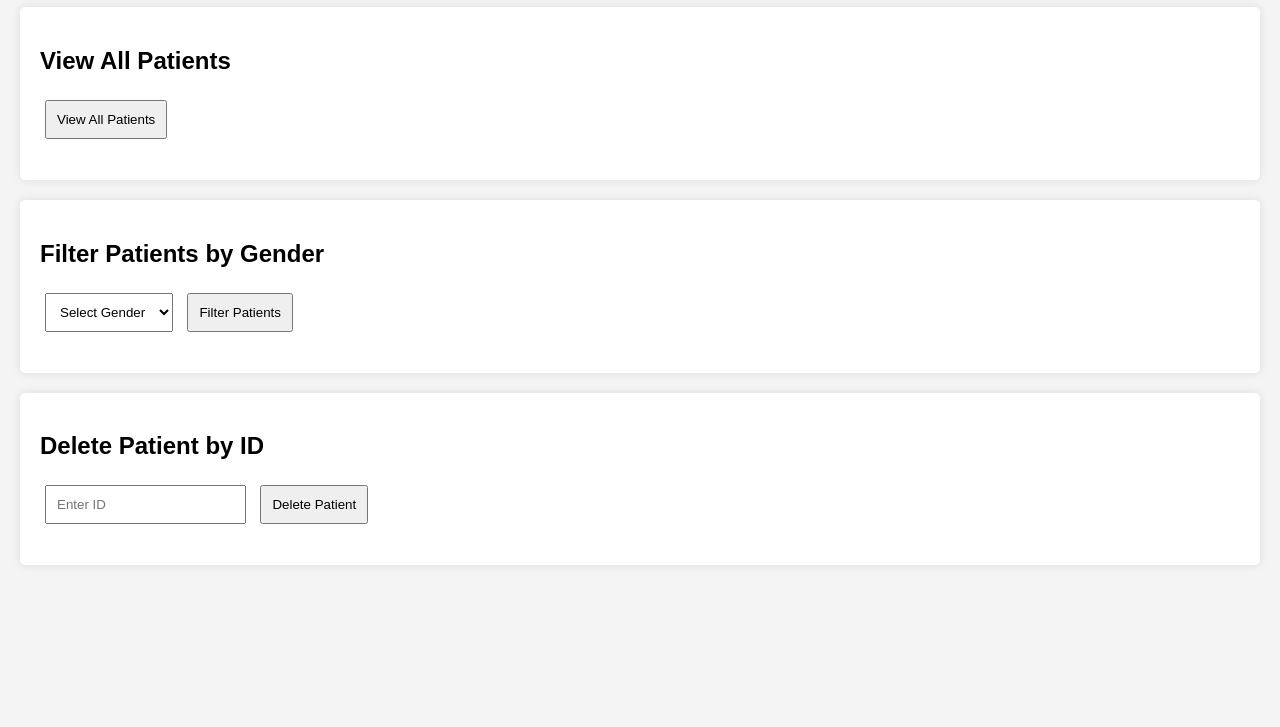
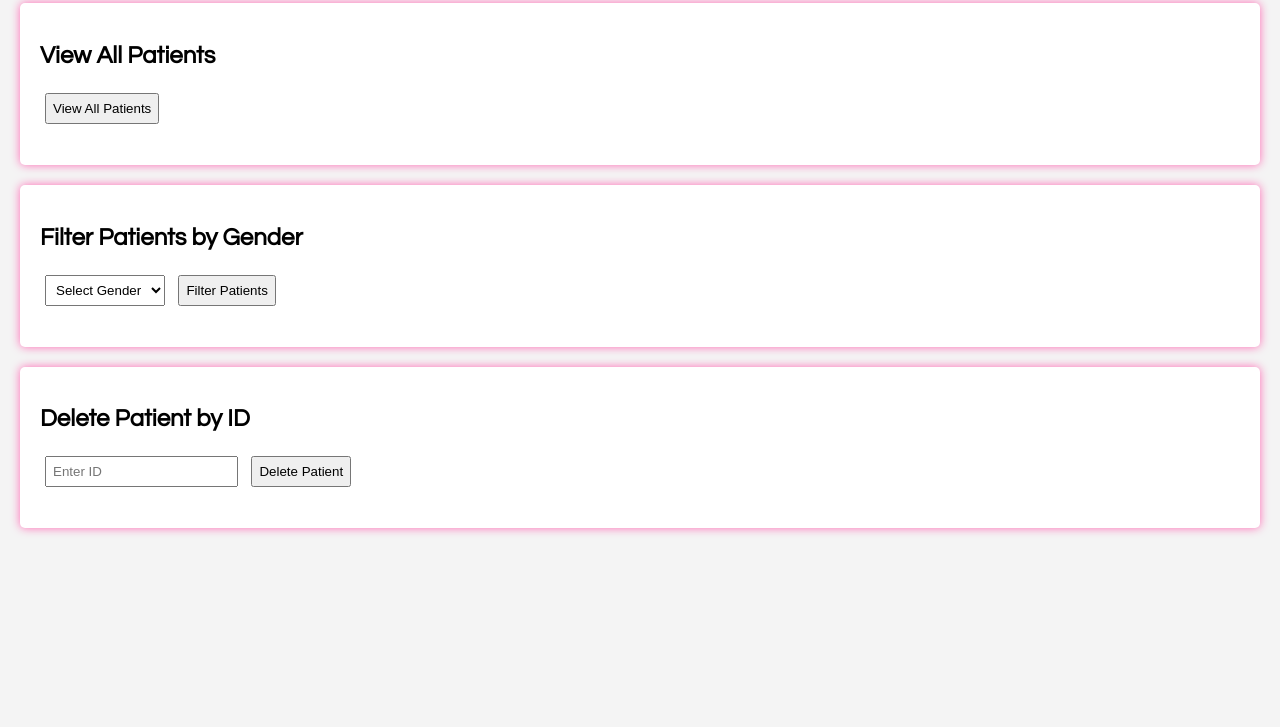
Before and after one commit to P0cketSand/SQL-project, a plain HTML site: page index.html in a window 1280 px wide. Shown: the part 73-800 px from the top of the page. Drawn offline with Linux system fonts and the light colour scheme.

Commit message:
Update styles.css

```diff
--- a/styles.css
+++ b/styles.css
@@ -1,5 +1,5 @@
 body {
-    font-family: Arial, sans-serif;
+    font-family: century gothic;
     background-color: #f4f4f4;
     margin: 0;
     padding: 0;
@@ -14,12 +14,12 @@ div {
     padding: 20px;
     background-color: #fff;
     border-radius: 5px;
-    box-shadow: 0 0 10px rgba(0, 0, 0, 0.1);
+    box-shadow: 0 0 10px hotpink;
 }
 
 button, select, input {
     margin: 5px;
-    padding: 10px;
+    padding: 6px;
 }
 
 ul {
```
